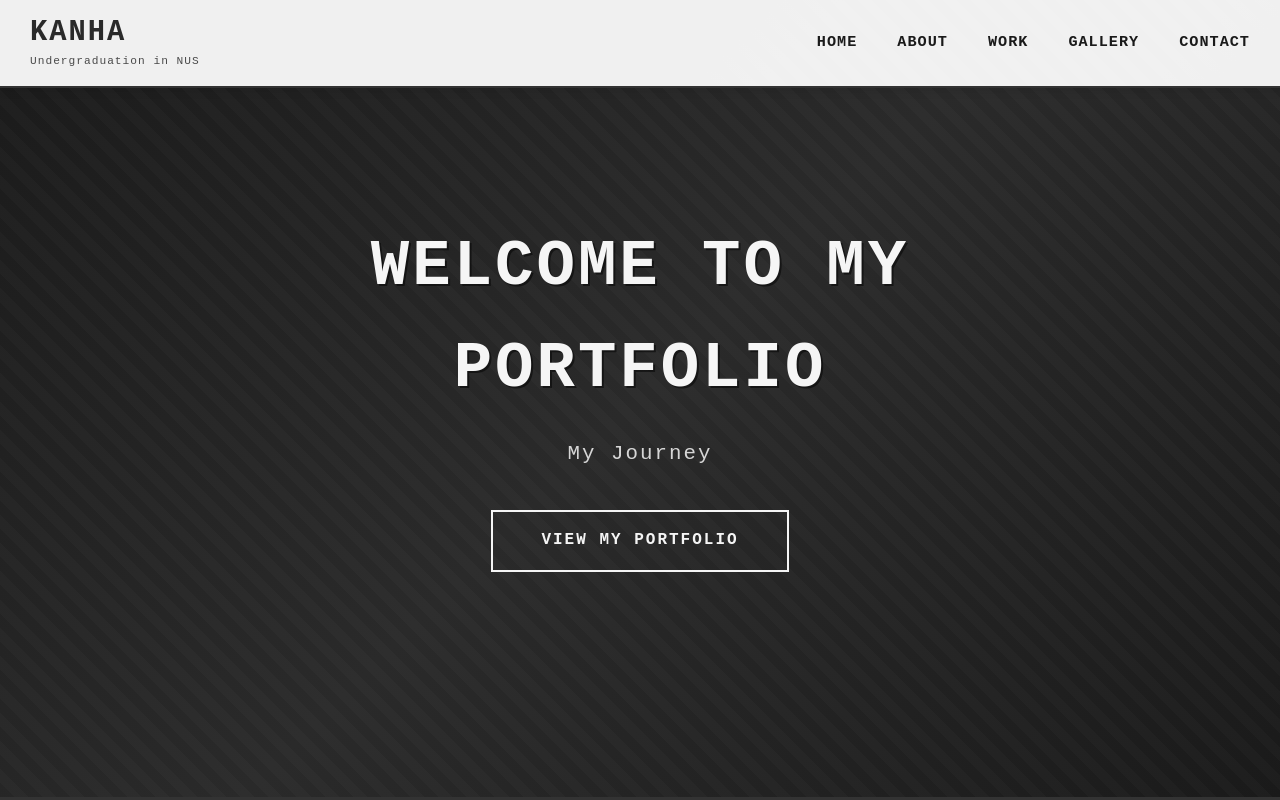
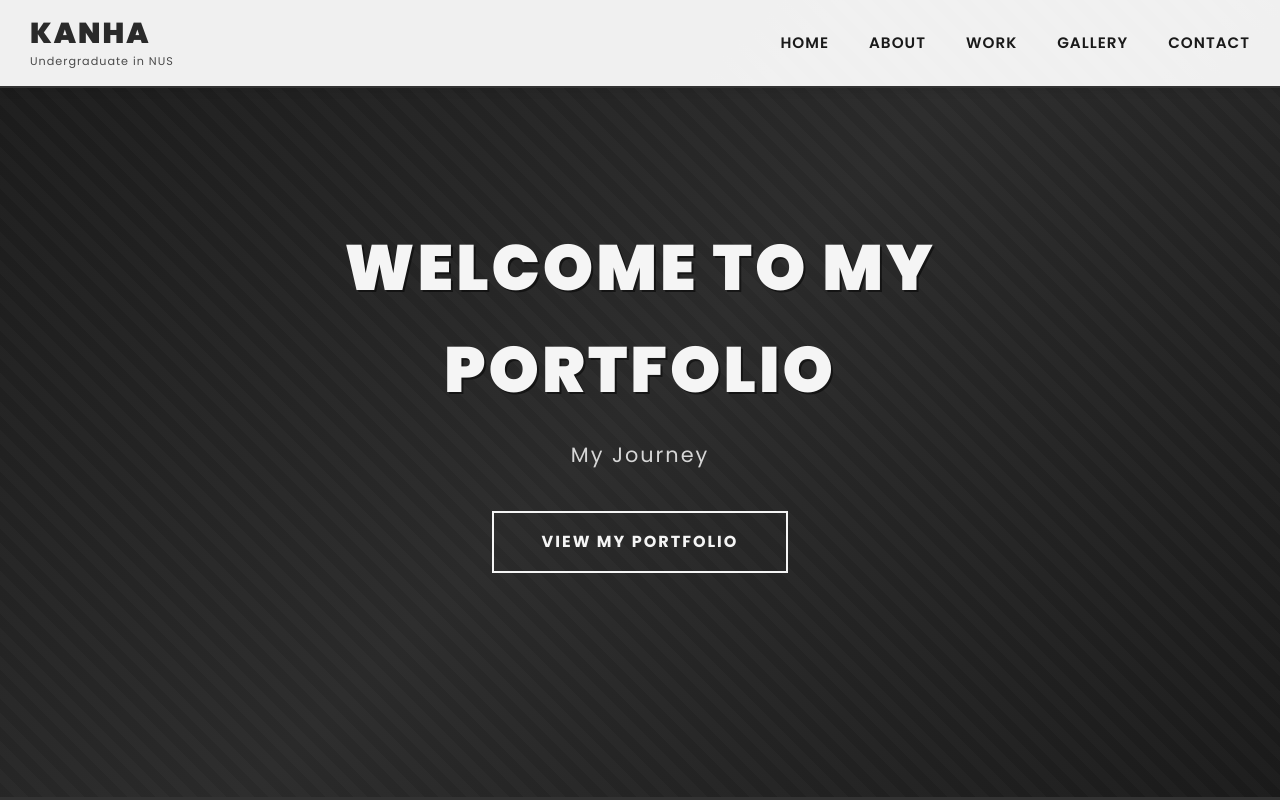
Before and after one commit to 66airy66/kanha-portfolio, a plain HTML site: page index.html in a window 1280 px wide. Shown: the top 800 px of the page. Drawn offline with Linux system fonts and the light colour scheme.

Commit message:
changed the font

```diff
--- a/index.html
+++ b/index.html
@@ -4,6 +4,9 @@
     <meta charset="UTF-8">
     <meta name="viewport" content="width=device-width, initial-scale=1.0">
     <title>Kanha Portfolio</title>
+    <link rel="preconnect" href="https://fonts.googleapis.com">
+    <link rel="preconnect" href="https://fonts.gstatic.com" crossorigin>
+    <link href="https://fonts.googleapis.com/css2?family=Poppins:wght@300;400;500;600;700;800;900&display=swap" rel="stylesheet">
     <link rel="stylesheet" href="styles.css">
 </head>
 <body>
@@ -12,7 +15,7 @@
         <div class="nav-container">
             <div class="logo-container">
                 <div class="logo">Kanha</div>
-                <div class="logo-subtitle">Undergraduation in NUS</div>
+                <div class="logo-subtitle">Undergraduate in NUS</div>
             </div>
             <ul class="nav-menu">
                 <li><a href="#home" class="nav-link">Home</a></li>
--- a/styles.css
+++ b/styles.css
@@ -17,7 +17,7 @@
 }
 
 body {
-    font-family: 'Courier New', 'Monaco', 'Menlo', monospace;
+    font-family: 'Poppins', -apple-system, BlinkMacSystemFont, 'Segoe UI', Roboto, 'Helvetica Neue', Arial, sans-serif;
     line-height: 1.6;
     color: var(--text-color);
     background-color: var(--bg-color);
```
